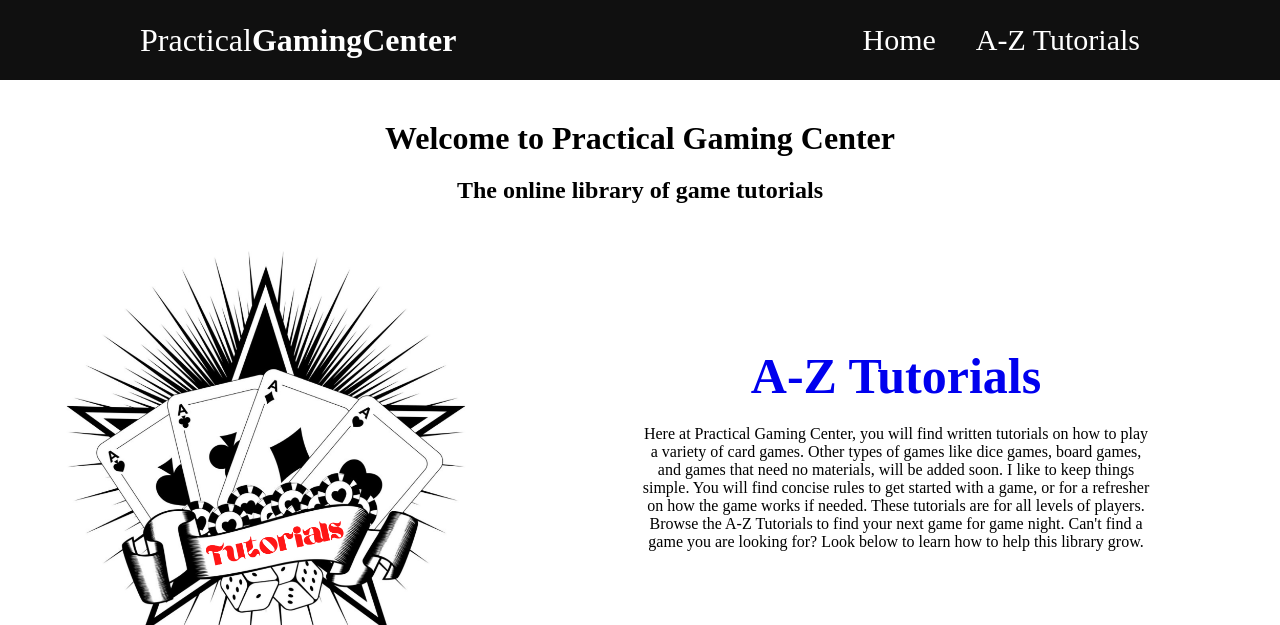
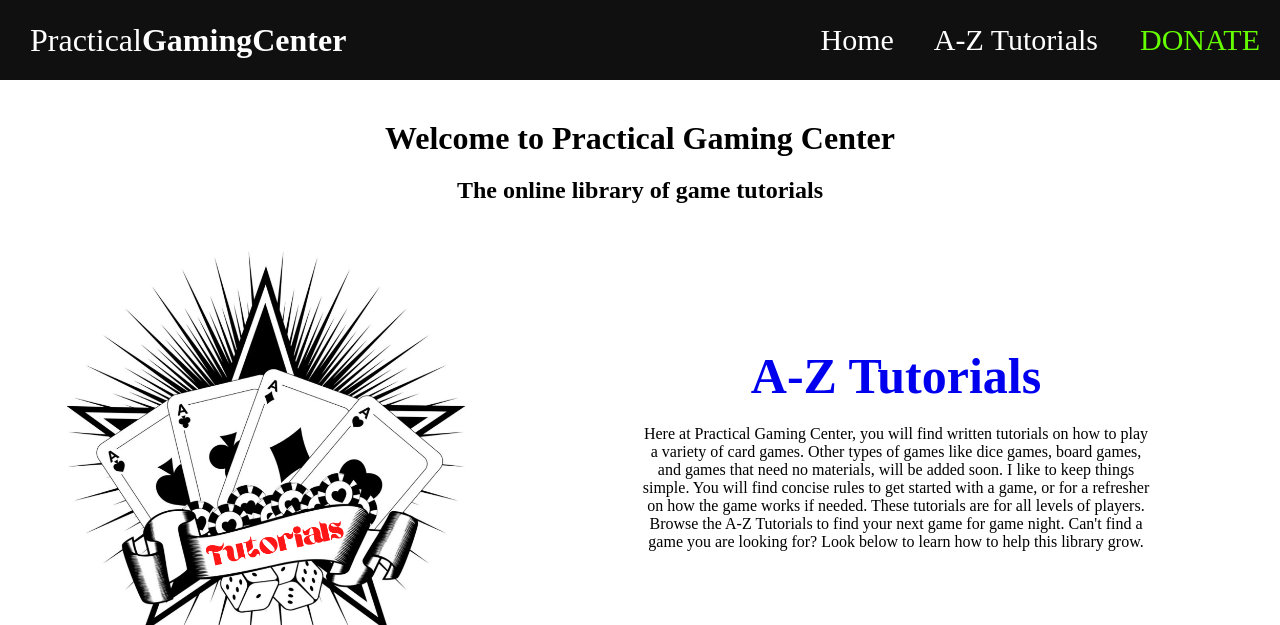
Before and after one commit to Shaynon17/nodejstest, a website: page gameWebsite/index.html in a window 1280 px wide. Shown: the top 625 px of the page. Drawn offline with Linux system fonts and the light colour scheme.

Commit message:
donate button added

```diff
--- a/gameWebsite/index.html
+++ b/gameWebsite/index.html
@@ -14,6 +14,7 @@ or CAP file:///home/shaynon17/coding/nodejstest/websitepractice.html into browse
         <div class="inner_header">
             <div class="logo_container">
                 <h1>Practical<span>GamingCenter</span></h1>
+
             </div>
             <ul class="navigation">
                 <a href="index.html">
@@ -22,9 +23,13 @@ or CAP file:///home/shaynon17/coding/nodejstest/websitepractice.html into browse
                 <a href="aztutorials.html">
                     <li>A-Z Tutorials</li>
                 </a>
+            <a target="_blank" href="https://www.paypal.com/donate/?hosted_button_id=3R6SK3PHRWMT8">
+                <li><span class="donate_button">DONATE</span></li>
+            </a>
                 <!-- <a href="shop.html">
                     <li>Shop</li>
                 </a> -->
+                <li></li>
             </ul>
         </div>
     </div>
--- a/gameWebsite/style.css
+++ b/gameWebsite/style.css
@@ -17,7 +17,9 @@
 }
 
 .inner_header{
-    width: 1000px;
+    padding-left: 30px;
+    /* width: 1000px; */
+    width: 100%;
     height: 100%;
     display: block;
     margin: 0 auto;
@@ -38,6 +40,22 @@
     font-size: 32px;
     font-weight: 200;
 }
+
+.donate_button {
+    /* background-color: green; */
+    color: #65ff00;
+    padding: 2px 2px;
+    padding-right: 30px;
+}
+
+/* .logo_container button {
+    color: white;
+    height: 10%;
+    display: table-cell;
+    vertical-align: bottom;
+    font-size: 15px;
+    font-weight: 200;
+} */
 
 .logo_container h1 span {
     font-weight: 800;
```
